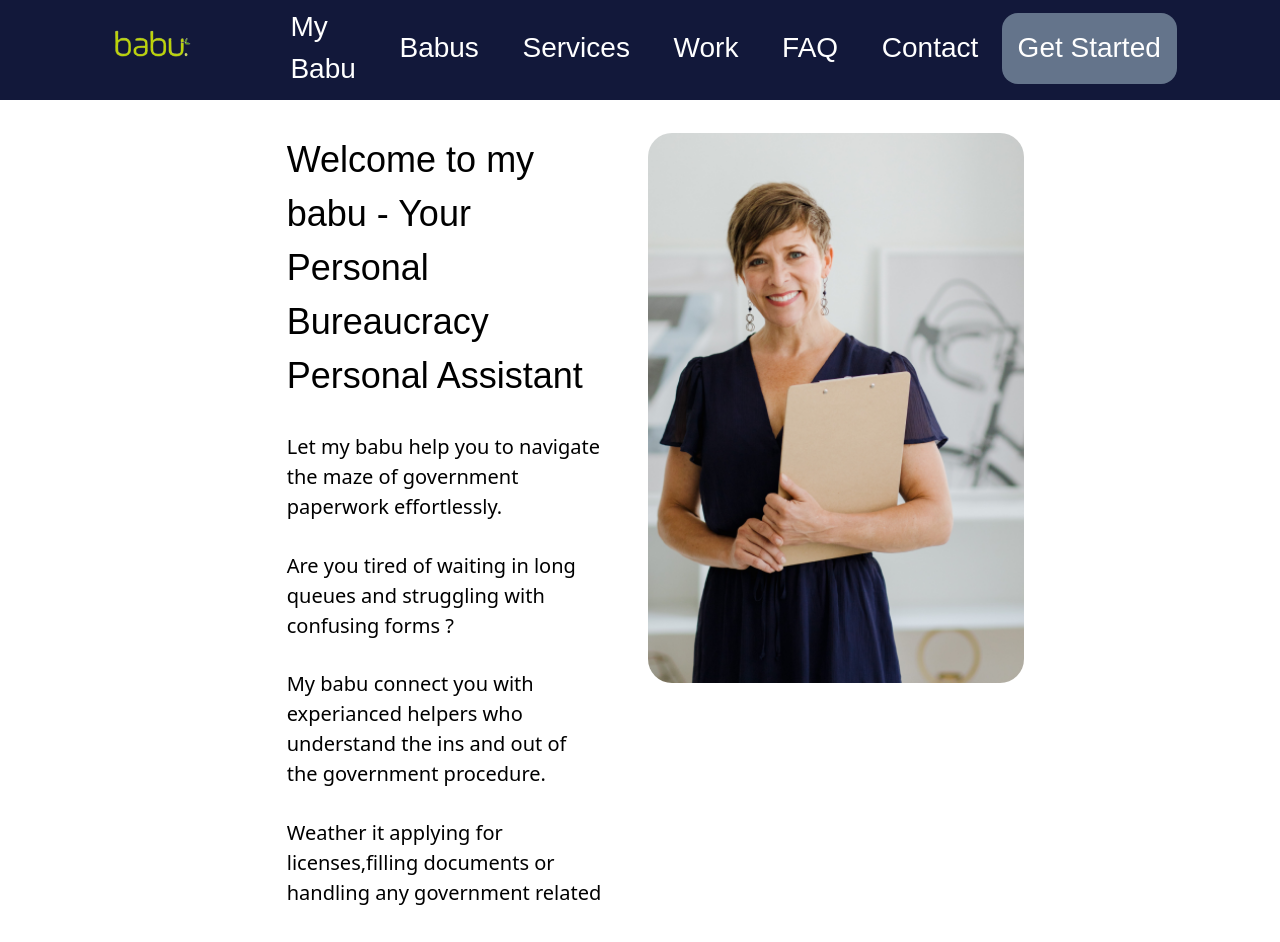
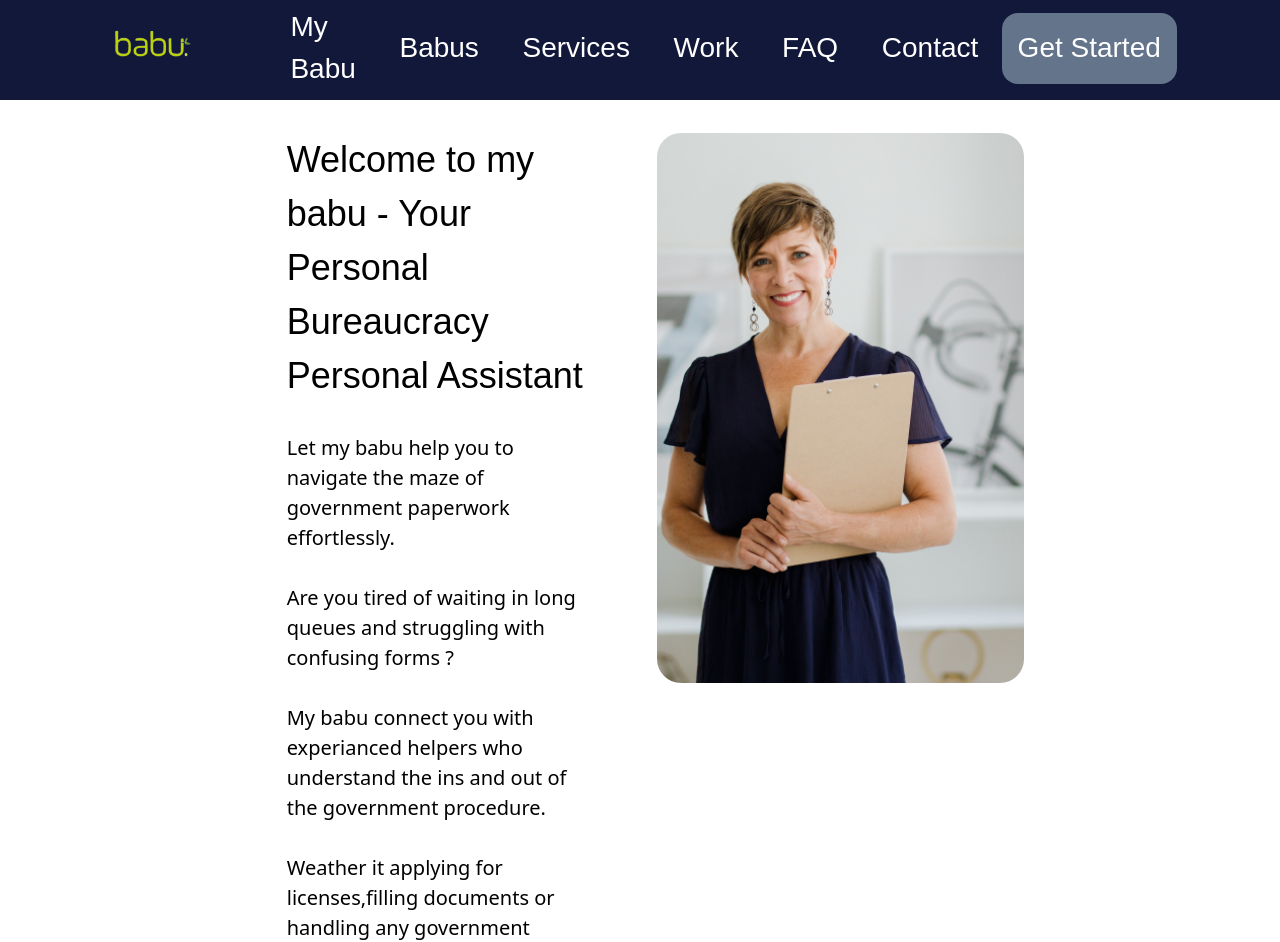
Before and after one commit to suryanshpandey61/Farmer_Site, a React (Create React App) app: page / in a window 1280 px wide. Before the commit the page ends 912 px from the top, so only its background shows below. Built offline with nearby package versions, Linux system fonts and the light colour scheme; a web font is replaced by a local one.

Commit message:
Image Updation

```diff
--- a/src/components/MyBabu.jsx
+++ b/src/components/MyBabu.jsx
@@ -4,7 +4,7 @@ import User from '../assets/user.png'
 
 function MyBabu() {
   return (
-    <div className="w-[60%] mt-[4%] mb-7 flex items-stretch  mx-auto pt-[4%] gap-x-[2%] ">
+    <div className="w-[60%] mt-[4%] mb-7 flex items-stretch  mx-auto pt-[4%] gap-x-[4%] ">
 
         {/* left text div  */}
         <div className='bg-white w-[50%] p-[4%]  rounded-3xl flex flex-col gap-y-[4%]'>
```
